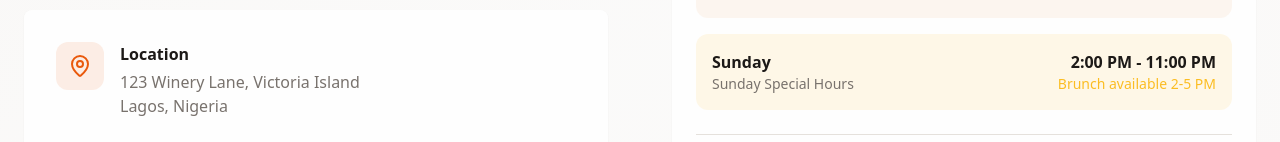
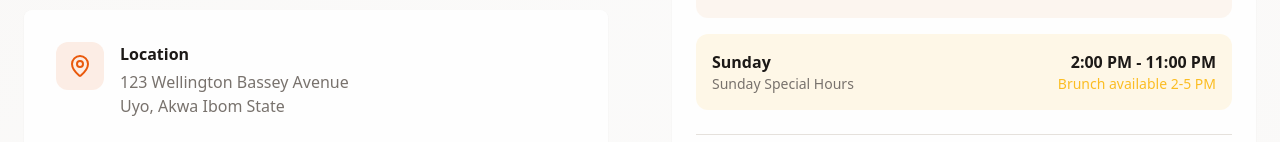
Before and after one commit to jzerra/tasty-tales-dine, a React (Vite) app: page / in a window 1280 px wide. Shown: the part 3968-4110 px from the top of the page. Built offline with nearby package versions, Linux system fonts and the light colour scheme; no server answers.

Commit message:
Update location to Uyo
Change the location to Uyo.

```diff
--- a/src/pages/Index.tsx
+++ b/src/pages/Index.tsx
@@ -344,7 +344,7 @@ const Index = () => {
                       </div>
                       <div>
                         <h4 className="font-semibold mb-1">Location</h4>
-                        <p className="text-muted-foreground">123 Winery Lane, Victoria Island<br />Lagos, Nigeria</p>
+                        <p className="text-muted-foreground">123 Wellington Bassey Avenue<br />Uyo, Akwa Ibom State</p>
                       </div>
                     </div>
 
```
